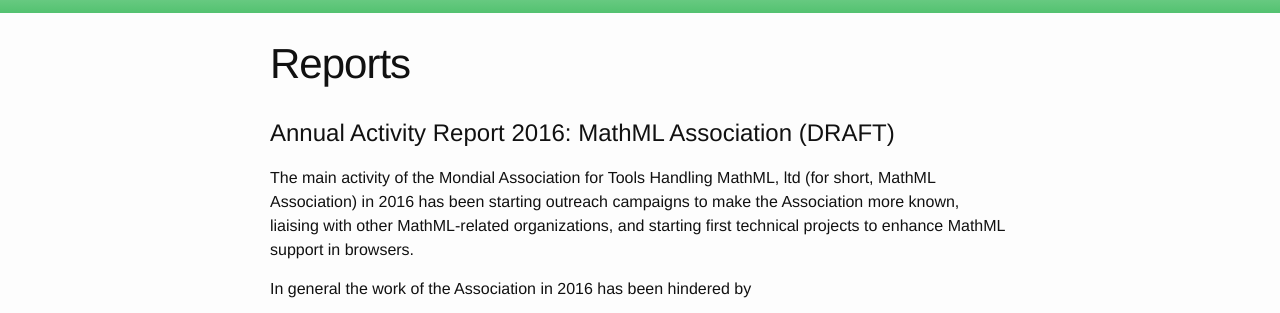
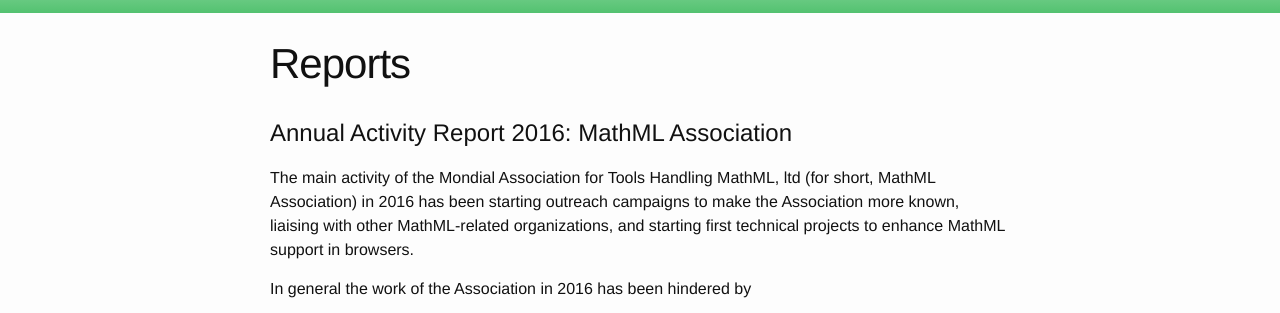
Before and after one commit to MathML/website, a Jekyll site: the page built from reports/2016.md, in a window 1280 px wide. Shown: the part 329-642 px from the top of the page. Built offline with Jekyll 4.4.1, drawn with Linux system fonts in a browser that asks for light colours.

```diff
--- a/reports/2016.md
+++ b/reports/2016.md
@@ -3,7 +3,7 @@
 title: Reports
 ---
 
-# Annual Activity Report 2016: MathML Association (DRAFT)
+# Annual Activity Report 2016: MathML Association
 
 The main activity of the Mondial Association for Tools Handling MathML, ltd (for short,
 MathML Association) in 2016 has been starting outreach campaigns to make the Association
```
Also changed, not shown: meetings/meetings.md (+1 -0 lines), reports/index.md (+1 -0 lines).
